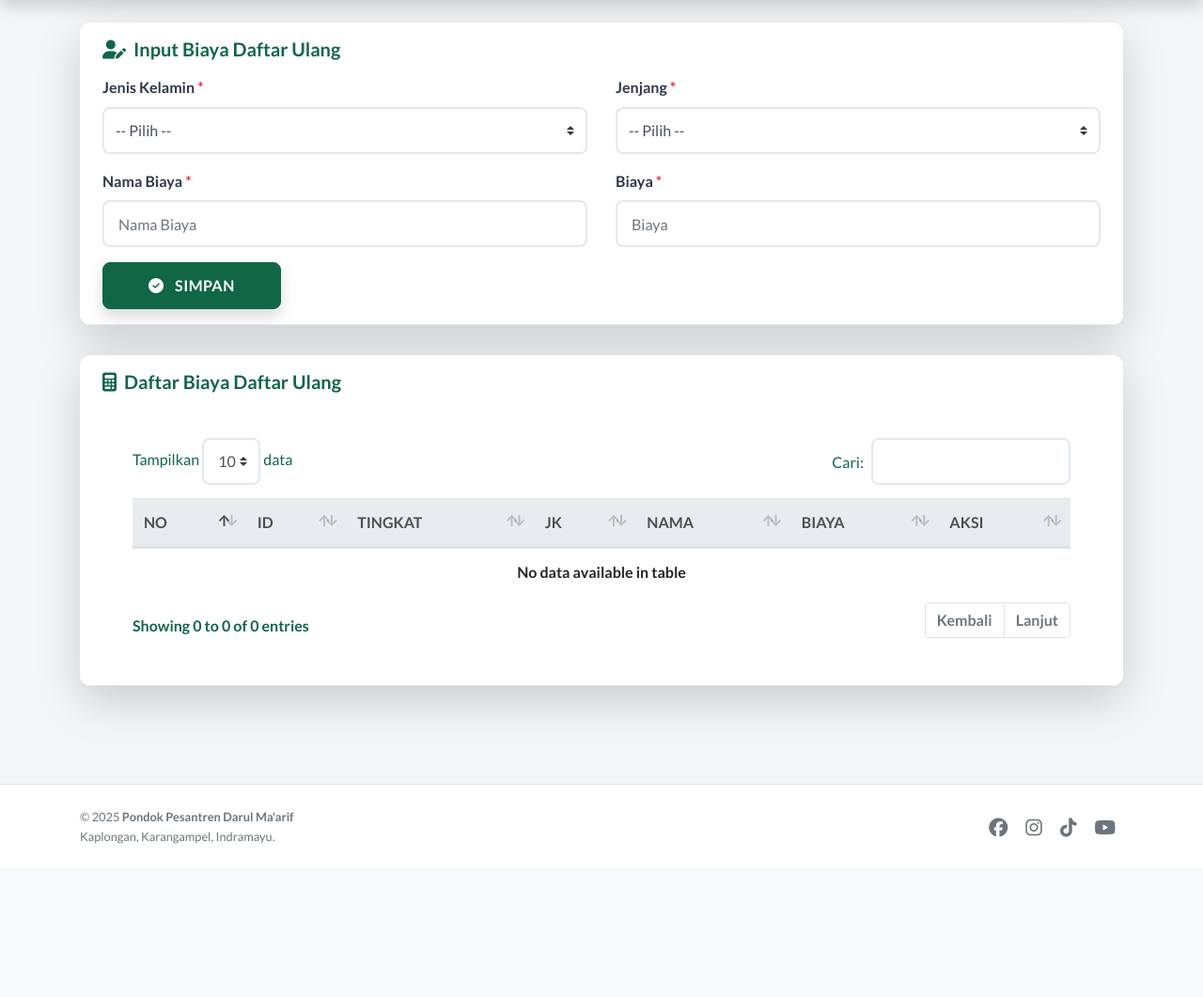
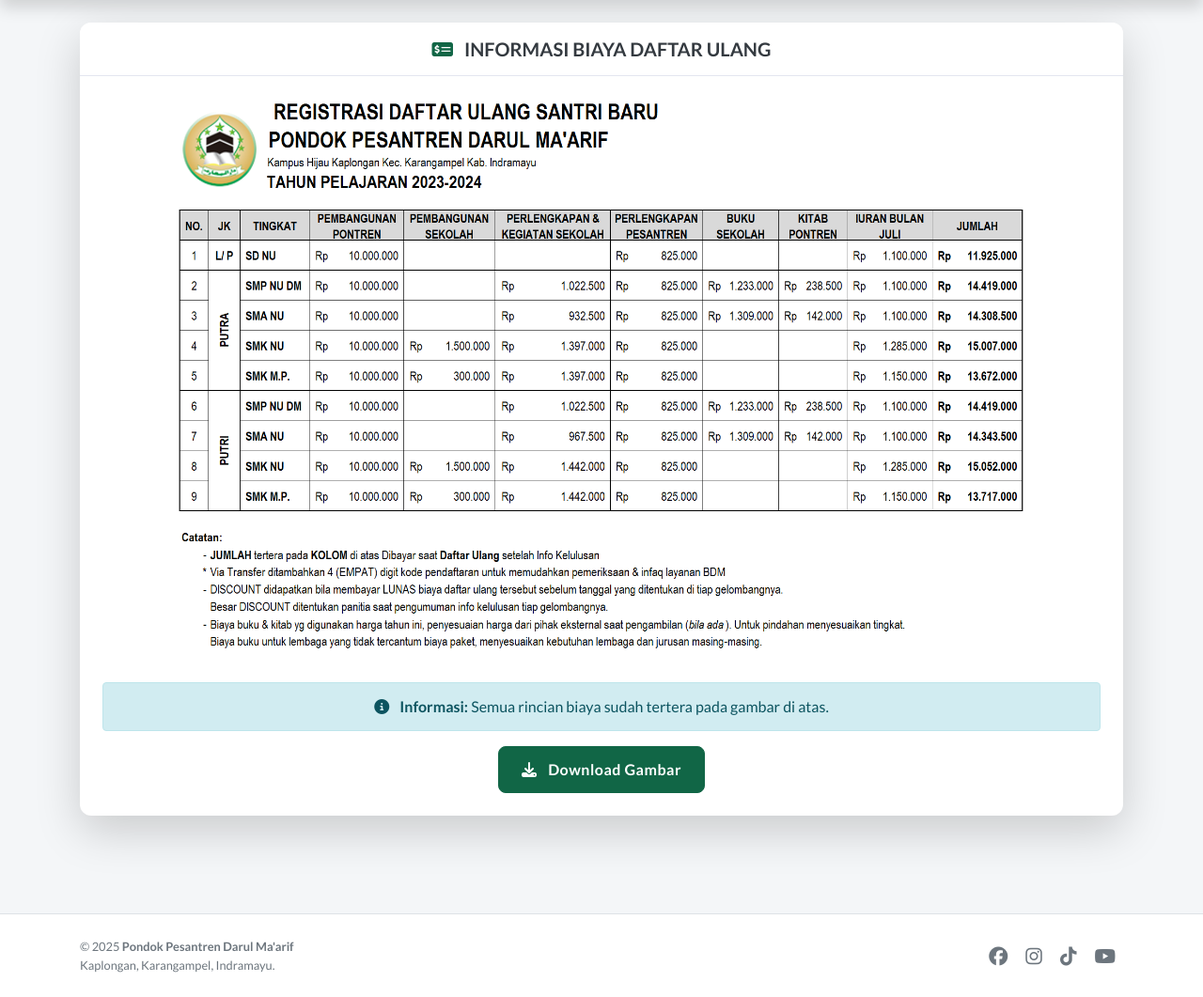
Before and after one commit to aldhodmnu/psbdm, a PHP site: page /biaya.php in a window 1280 px wide. Shown: the part 82-1143 px from the top of the page at 94% size. Before the commit the page ends 980 px from the top, so only its background shows below. Run offline with PHP 8.4, Linux system fonts and the light colour scheme; a user stored in the database is signed in; data that the repository does not hold is empty; some libraries are stand-ins or nearby versions.

Commit message:
Sederhanakan halaman biaya admin - hanya tampilkan gambar sama seperti user

```diff
--- a/biaya.php
+++ b/biaya.php
@@ -5,11 +5,10 @@
 
 // import koneksi
 include 'koneksi.php';
-$angka1 = 995000;
 
 // fungsi set sesi jika true
 if(isset($_SESSION['sesi'])){
-    $header = "- Biaya";
+    $header = "- Biaya Daftar Ulang";
 
     // import header
     include 'header.php';
@@ -17,144 +16,33 @@
 ?>
 
 <!-- container -->
+<div class="container py-4">
 
-<div class="container py-4">
-	<form class="card shadow-lg border-0" method="post" action="simpan_biaya.php" enctype="multipart/form-data">
+    <!-- Gambar Rincian Biaya Daftar Ulang -->
+    <div class="card shadow-lg border-0">
+        <div class="card-header bg-white py-3">
+            <h5 class="m-0 font-weight-bold text-dark text-center">
+                <i class="fas fa-money-check-alt mr-2 text-primary-custom"></i> INFORMASI BIAYA DAFTAR ULANG
+            </h5>
+        </div>
+        <div class="card-body text-center p-4">
+            <img src="Registrasi-PSB.png" alt="Rincian Biaya Daftar Ulang" style="width:100%; max-width:900px; height:auto;" class="mb-3">
 
+            <div class="alert alert-info mt-3">
+                <i class="fas fa-info-circle mr-2"></i>
+                <strong>Informasi:</strong> Semua rincian biaya sudah tertera pada gambar di atas.
+            </div>
 
-
-        <!-- heading  -->
-
-        <div class="card-header bg-white py-3">
-
-			<h5 class="section-title"><i class="fas fa-user-edit mr-2"></i>Input Biaya Daftar Ulang</h5>
-
-
-
-
-
-                    <div class="row">
-                    <div class="col-md-6 form-group">
-                        <label for="jk" class="form-label">Jenis Kelamin <span class="text-danger">*</span></label>
-                        <select id="jk" name="jk" class="custom-select" required>
-                            <option value="" selected disabled>-- Pilih --</option>
-                            <option value="L">Laki-laki</option>
-                            <option value="P">Perempuan</option>
-                        </select>
-                    </div>
-
-					<div class="col-md-6 form-group">
-                        <label for="tingkat" class="form-label">Jenjang <span class="text-danger">*</span></label>
-                        <select id="tingkat" name="tingkat" class="custom-select" required>
-                            <option value="" selected disabled>-- Pilih --</option>
-                            <option value="SMP">SMP</option>
-                            <option value="SMA">SMA</option>
-                        </select>
-                    </div>
-                    </div>
-                    <div class="row">
-                        <div class="col-md-6 form-group">
-                            <label for="nama" class="form-label">Nama Biaya <span class="text-danger">*</span></label>
-                            <input maxlength="25" type="text" class="form-control" name="nama" placeholder="Nama Biaya" required />
-                        </div>
-						<div class="col-md-6 form-group">
-                            <label for="biaya" class="form-label">Biaya <span class="text-danger">*</span></label>
-							<input maxlength="25" type="number" class="form-control" name="biaya" placeholder="Biaya" required />
-                        </div>
-
-
-			</div>
-
-
-
-                <button type="submit" class="btn btn-success btn-lg px-5 font-weight-bold shadow" name="submit">
-                    <i class="fas fa-check-circle mr-2"></i> SIMPAN
-                </button>
-
-
-
-
-
-
-
-
-</div>
-</form>
-
-
-					 <div class="card border-0 shadow-lg">
-					<div class="card-header bg-white py-3">
-
-			<h5 class="section-title"><i class="fas fa-calculator mr-2"></i>Daftar Biaya Daftar Ulang</h5>
-
-        <div class="card-body">
-
-            <!-- Tabel daftar pengguna -->
-            <div class="table-responsive">
-                <table class="table table-hover" id="dataTable" width="100%" cellspacing="0">
-                    <thead class="thead-light">
-                        <tr>
-                            <th>NO</th>
-                            <th>ID</th>
-                            <th>TINGKAT</th>
-                            <th>JK</th>
-                            <th>NAMA</th>
-                            <th>BIAYA</th>
-                            <th>AKSI</th>
-                        </tr>
-                    </thead>
-                    <tbody>
-
-                  <?php
-
-                        //mengambil data dari tabel user
-                        $query = mysqli_query($db, "SELECT * FROM biayadu");
-
-
-                      // fungsi cek kolom data tabel
-                        if(mysqli_num_rows($query) >0) {
-                            $nom = 1;
-
-                       // loop semua data tabel user
-                            while($data = mysqli_fetch_assoc($query)){
-
-                                $tingkat=$data['tingkat'];
-								$jk=$data['jk'];
-								$nama=$data['nama'];
-                                $biaya=$data['biaya'];
-
-
-                    ?>
-
-                        <tr>
-                            <td><?=$nom++;?></td>
-                            <td><?=$data['no'];?></td>
-                            <td><?=$data['tingkat'];?></td>
-							<td><?=$data['jk'];?></td>
-							<td><?=$data['nama'];?></td>
-							<td><?=number_format($biaya, 0, ',', '.');?></td>
-							<td>
-
-
-								<a href="hapus_biaya.php?id=<?=$data['no'];?>" class="btn btn-sm btn-danger shadow-sm" onclick="return confirm('Yakin ingin HAPUS data?');">
-                                         HAPUS
-                                    </a>
-								</td>
-                              <?php
-                            }
-                        }else{
-                            // jika false
-                            // echo "<tr><td colspan='9'><center>Belum ada data!</center></td></tr>";
-                        }
-                    ?>
-                        </tr>
-                    </tbody>
-                </table>
+            <div class="mt-3">
+                <a href="Registrasi-PSB.png" target="_blank" class="btn btn-success">
+                    <i class="fas fa-download mr-2"></i> Download Gambar
+                </a>
             </div>
         </div>
     </div>
+
 </div>
-</div>
+
 <?php
 
 include 'footer.php';
```
